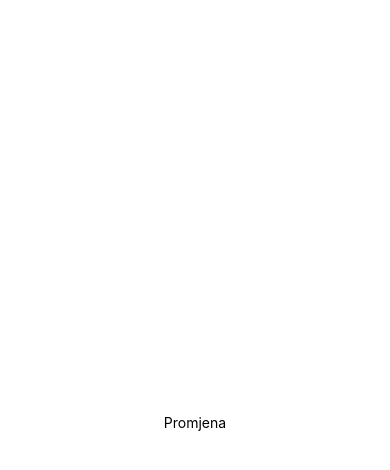
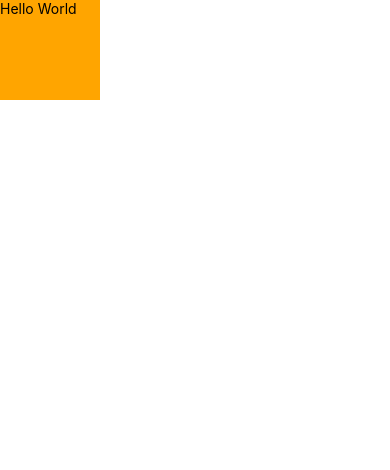
Before and after one commit to GanibegovicIsmail/react-native-weather-app, a React Native app: screen / in a window 390 px wide. Shown: the top 470 px of the page. Built offline with nearby package versions, Linux system fonts and the light colour scheme.

Commit message:
Feat: Hello World Orange

```diff
--- a/App.js
+++ b/App.js
@@ -3,10 +3,9 @@ import { StyleSheet, Text, View } from 'react-native';
 
 export default function App() {
   return (
-    <View style={styles.container}>
-      <Text>Promjena</Text>
-      <StatusBar style="auto" />
-    </View>
+    <View style={{height: 100, width: 100, backgroundColor: "orange"}}>
+              <Text>Hello World</Text>
+      </View>
   );
 }
 
```
